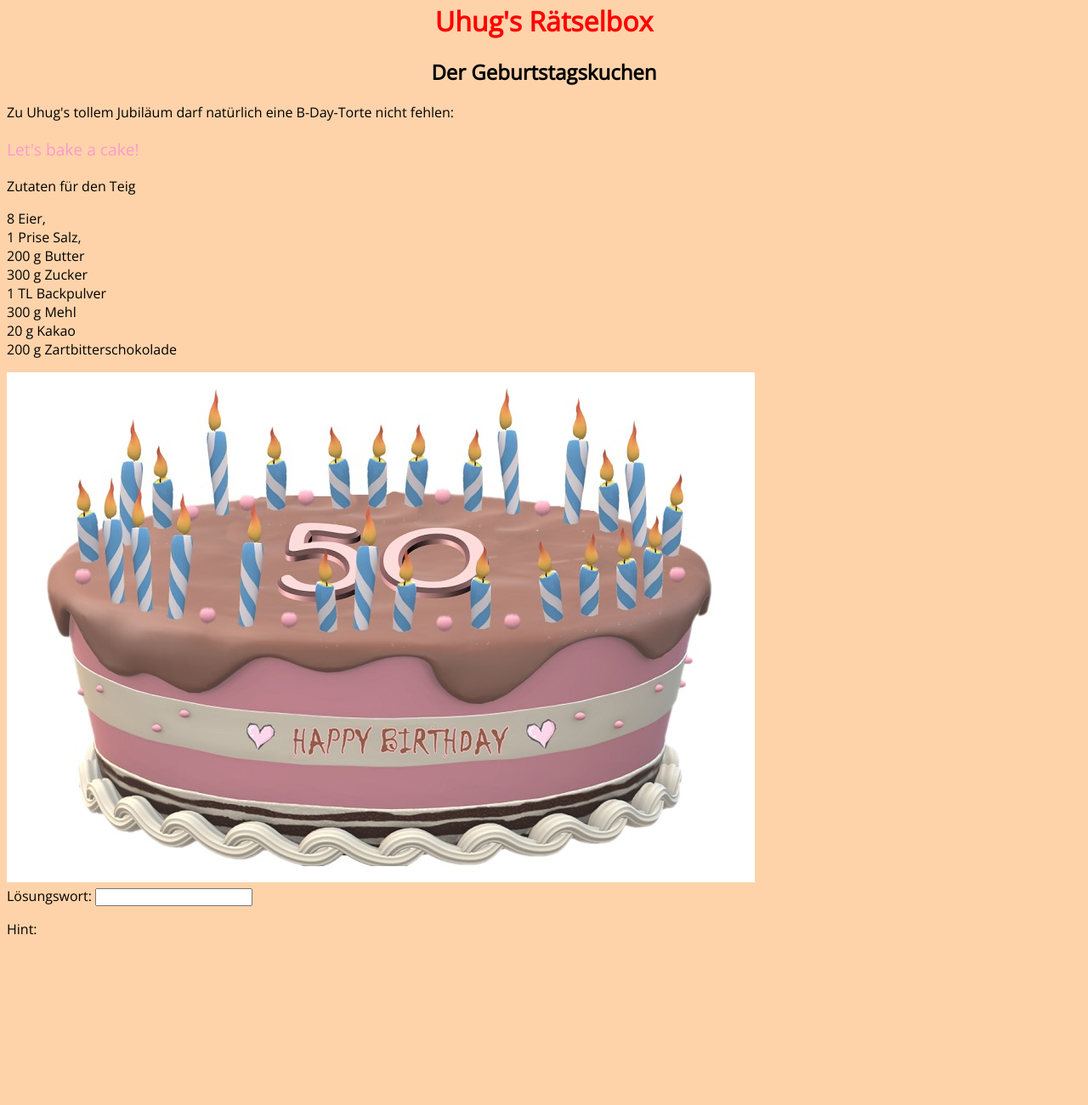
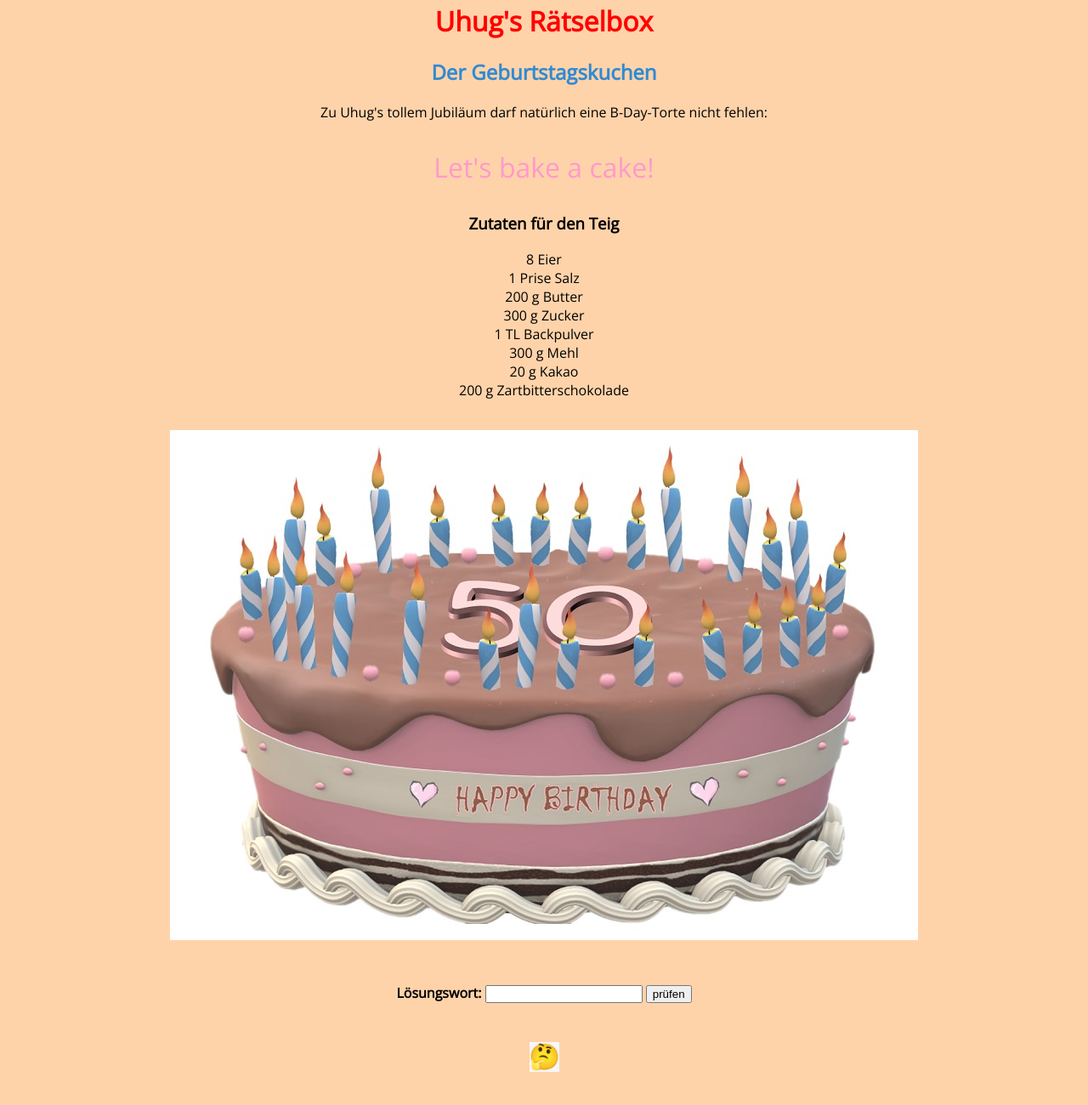
Before and after one commit to Generian/GDuhug, a plain HTML site: page index.html in a window 1280 px wide. Shown: the part 18-1318 px from the top of the page at 85% size. Before the commit the page ends 1138 px from the top, so only its background shows below. Drawn offline with nearby package versions, Linux system fonts and the light colour scheme.

Commit message:
diverse textformatierung

```diff
--- a/css/styles.css
+++ b/css/styles.css
@@ -3,14 +3,20 @@ body {
   font-family: 'Open Sans', sans-serif;
 }
 
-h1,h2 {
+h1,h2,h3,p,div {
   text-align: center;
 }
 
 .letsbake {
   color: rgb(255, 153, 204);
-  font-size: larger;
+  font-size: xx-large;
 }
-.redtext {
+.haupttitel {
   color: red
 }
+.raetselname {
+  color: rgb(50, 138, 209)
+}
+.loesungswort {
+  text-align: center;
+}
--- a/index.html
+++ b/index.html
@@ -17,9 +17,9 @@
   </head>
 
   <body>
-    <h1 class="redtext">Uhug's Rätselbox</h1>
+    <h1 class="haupttitel">Uhug's Rätselbox</h1>
 
-    <h2>Der Geburtstagskuchen</h2>
+    <h2 class="raetselname">Der Geburtstagskuchen</h2>
 
     <p>
       Zu Uhug's tollem Jubiläum darf natürlich eine B-Day-Torte nicht fehlen:
@@ -27,11 +27,11 @@
 
     <p class="letsbake">Let's bake a cake!</p>
 
-    <p>Zutaten für den Teig</p>
+    <h3>Zutaten für den Teig</h3>
 
     <p>
-      8 Eier, <br />
-      1 Prise Salz,<br />
+      8 Eier <br />
+      1 Prise Salz<br />
       200 g Butter<br />
       300 g Zucker<br />
       1 TL Backpulver<br />
@@ -42,16 +42,24 @@
 
     <div>
       <img
-        style="width: 880px; height: 600px"
+        style="width: 880px; height: 600px;padding-top: 20px;padding-bottom: 30px"
         alt="Geburtstagskuchen"
         src="assets/kuchen.jpeg"
       />
     </div>
 
-    <span>Lösungswort:</span>
-    <input id="password" type="password" onkeydown="checkPassword(this)"/>
+    <p><span><b>Lösungswort:</b>
+    <input id="password" type="text" onkeydown="checkPassword(this)"/>
+  <input value="prüfen" type="submit"></span></p>
 
-    <p>Hint:</p>
+
+    <div>
+      <img
+        style="width: 35px; height: 35px; padding-top: 30px;padding-bottom: 30px"
+        alt="Hint"
+        src="assets/hint.jpeg"
+      />
+    </div>
 
     <script src="js/scripts.js"></script>
   </body>
```
